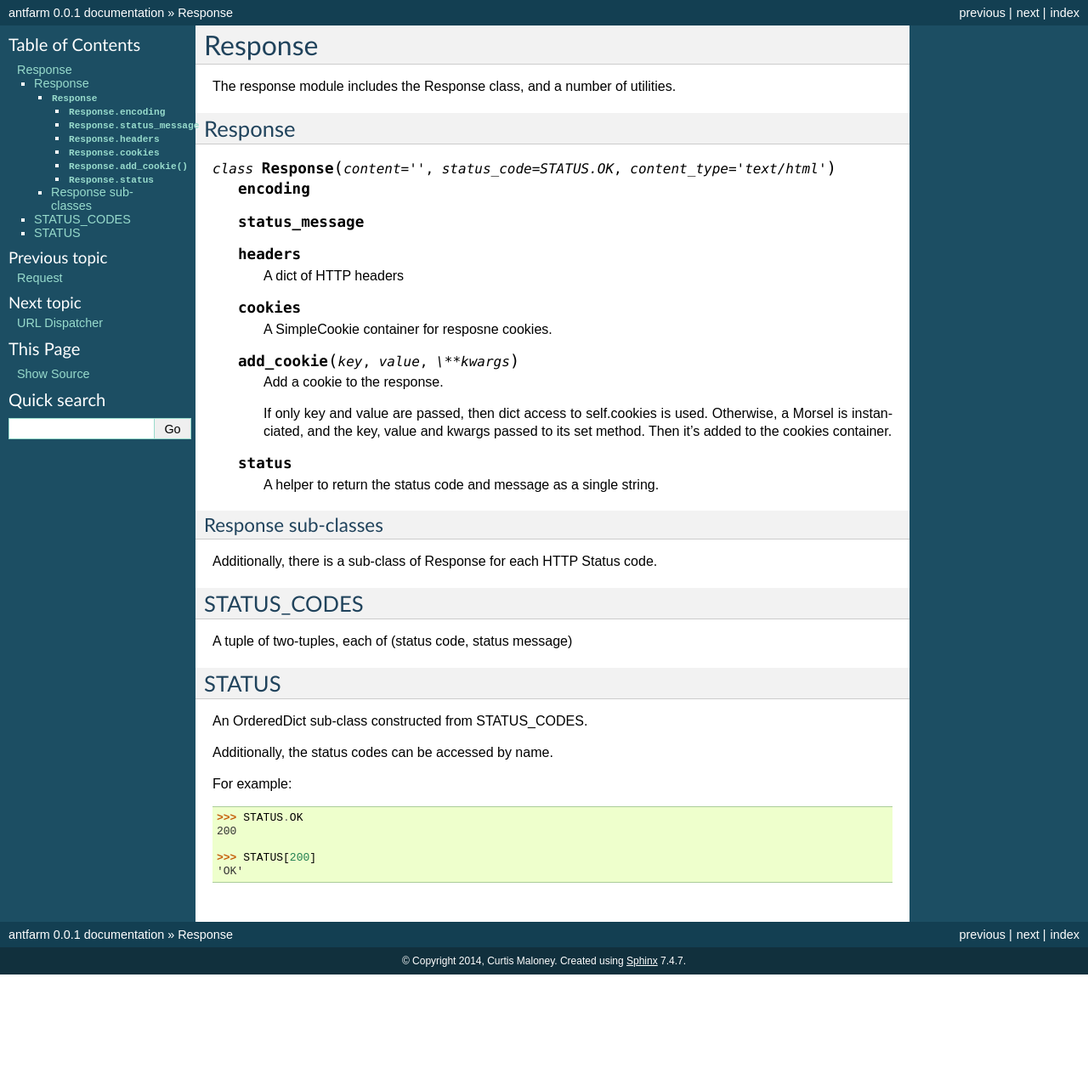
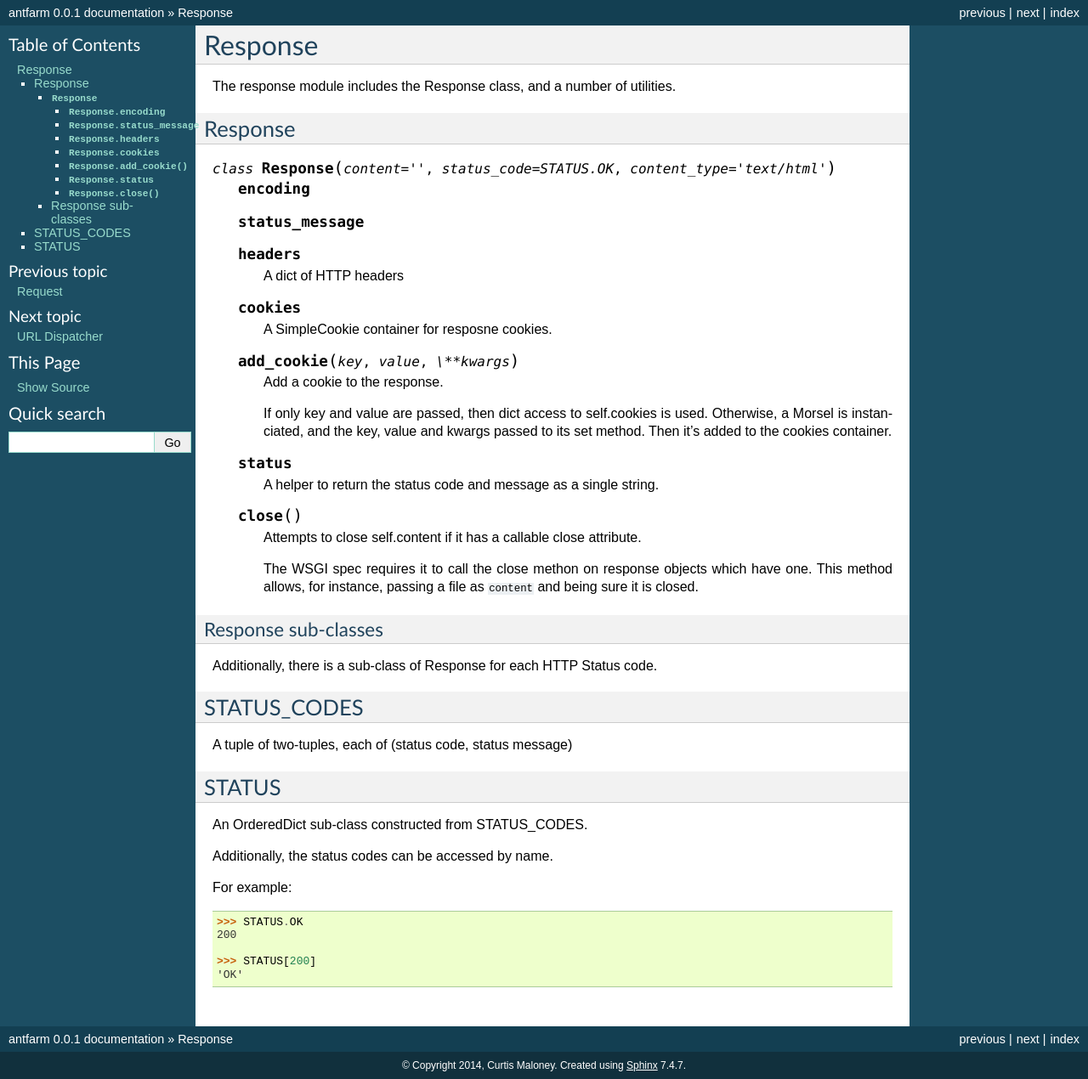
Before and after one commit to funkybob/antfarm, a Sphinx documentation site: the page built from docs/response.rst, in a window 1280 px wide. Shown: the whole page at 85% size. Built offline with Sphinx 7.4.7, drawn with Linux system fonts in a browser that asks for light colours; before the commit the page ends 1147 px from its top, so only the background shows below that.

Commit message:
Update docs

```diff
--- a/docs/response.rst
+++ b/docs/response.rst
@@ -32,6 +32,14 @@ Response
 
       A helper to return the status code and message as a single string.
 
+   .. method:: close()
+
+      Attempts to close self.content if it has a callable close attribute.
+
+      The WSGI spec requires it to call the close methon on response objects
+      which have one.  This method allows, for instance, passing a file as
+      ``content`` and being sure it is closed.
+
 Response sub-classes
 --------------------
 
```
